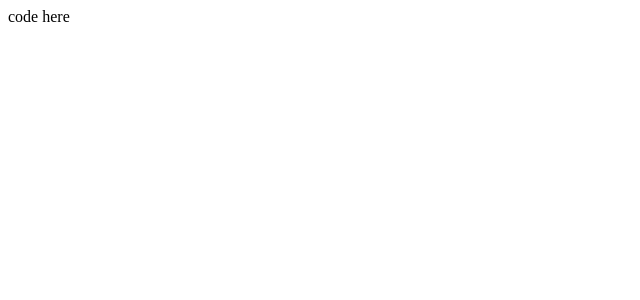
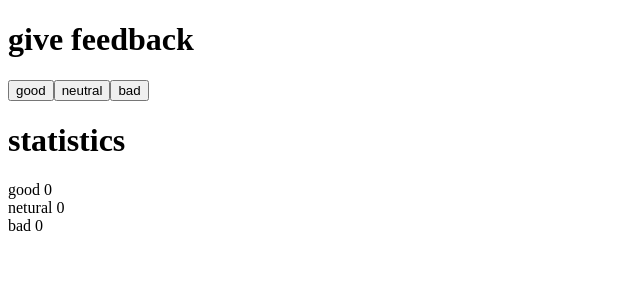
Before and after one commit to eraLiu/fullstackopen, a React (Create React App) app in the folder part1/part1.6-1.14/: page / in a window 1280 px wide. Shown: the top 300 px of the page, without its empty margins (0-640 px from the left). Built offline with nearby package versions, Linux system fonts and the light colour scheme.

Commit message:
1.6 step1

```diff
--- a/part1/part1.6-1.14/src/App.js
+++ b/part1/part1.6-1.14/src/App.js
@@ -1,16 +1,44 @@
 import React, { useState } from 'react'
+
+
+const Display = props => <div>{props.text} {props.value}</div>
 
 const App = () => {
   // save clicks of each button to own state
   const [good, setGood] = useState(0)
   const [neutral, setNeutral] = useState(0)
   const [bad, setBad] = useState(0)
+  const handGoodClick = () => {
+    setGood(good + 1)
+  }
+
+  const handleNeturalClick = () => {
+    setNeutral(neutral + 1)
+  }
+  const handleBadClick = () => {
+    setBad(bad + 1)
+  }
 
   return (
     <div>
-      code here
+      <h1>give feedback</h1>
+      <Button handleClick={handGoodClick} text='good'/>
+      <Button handleClick={handleNeturalClick} text='neutral'/>
+      <Button handleClick={handleBadClick} text='bad'/>
+      <h1>statistics</h1>
+      <Display text='good' value={good}/>
+      <Display text='netural' value={neutral}/>
+      <Display text='bad' value={bad}/>
     </div>
   )
 }
 
+const Button = ({handleClick, text}) =>
+  (
+    <button onClick={handleClick}>
+      {text}
+    </button>
+  )
+
+
 export default App
```
